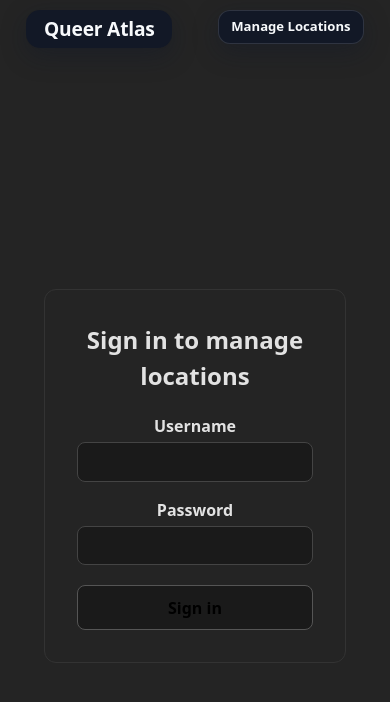
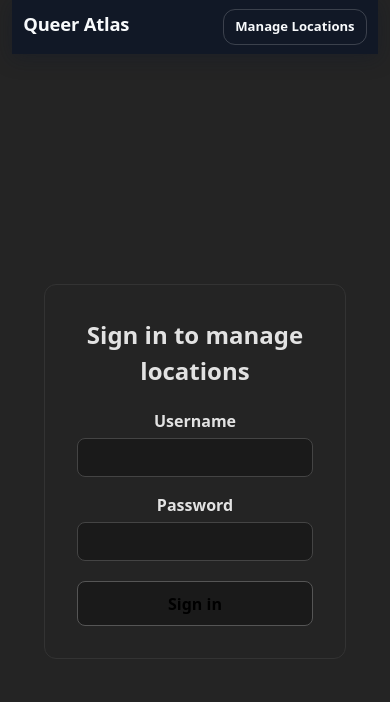
Before and after one commit to power-emma/pride-map, a React (Vite) app in the folder client/pridemap/: page /login in a window 390 px wide. Shown: the top 702 px of the page. Built offline with nearby package versions, Linux system fonts and the light colour scheme.

Commit message:
mobile fixes

```diff
--- a/client/pridemap/index.html
+++ b/client/pridemap/index.html
@@ -4,7 +4,7 @@
     <meta charset="UTF-8" />
     <link rel="icon" type="image/svg+xml" href="/vite.svg" />
     <meta name="viewport" content="width=device-width, initial-scale=1.0" />
-    <title>pridemap</title>
+    <title>Queer Atlas</title>
   </head>
   <body>
     <div id="root"></div>
--- a/client/pridemap/src/App.css
+++ b/client/pridemap/src/App.css
@@ -459,23 +459,65 @@
 }
 
 @media (max-width: 600px) {
+  /* Title + nav become a single solid top bar */
   .site-header {
-    padding: 0.6rem 0.9rem;
+    padding: 0.55rem 0.7rem;
+    gap: 0.5rem;
+    align-items: flex-start;
+    background: rgba(17, 24, 39, 0.97);
+    box-shadow: 0 4px 20px rgba(15, 23, 42, 0.35);
+    backdrop-filter: blur(8px);
+  }
+
+  /* Title stays top-left, search drops to its own full-width row below */
+  .site-header__left {
+    flex: 1 1 auto;
+    flex-wrap: wrap;
+    gap: 0.5rem;
+    min-width: 0;
+    align-items: center;
+  }
+
+  /* Flatten the pills so the top row reads as one continuous bar */
+  .site-header__title {
+    font-size: 1.15rem;
+    padding: 0.35rem 0;
+    background: transparent;
+    box-shadow: none;
+    backdrop-filter: none;
+  }
+
+  .site-header__nav {
+    gap: 0.4rem;
   }
 
   .site-header__btn {
-    padding: 0.4rem 0.75rem;
+    padding: 0.45rem 0.7rem;
     font-size: 0.82rem;
+    background: transparent;
+    box-shadow: none;
+    backdrop-filter: none;
+    border-color: rgba(255, 255, 255, 0.18);
   }
-}
 
-@media (max-width: 600px) {
+  /* Search floats below the top bar, over the map, full width */
   .search-bar {
-    width: min(200px, 46vw);
+    position: absolute;
+    top: calc(100% + 8px);
+    left: 8px;
+    right: 8px;
+    width: auto;
+    z-index: 1400;
+  }
+
+  /* 16px input avoids iOS auto-zoom on focus */
+  .search-bar__input {
+    font-size: 16px;
   }
 
   .search-bar__panel {
-    width: min(320px, calc(100vw - 32px));
+    width: 100%;
+    max-width: none;
   }
 
   .location-sidebar {
@@ -485,12 +527,33 @@
     bottom: 0;
     width: 100%;
     min-width: 0;
-    max-height: 70dvh;
+    max-height: 75dvh;
     border-radius: 18px 18px 0 0;
   }
 
+  /* Larger, easier-to-hit close target on touch screens */
+  .location-sidebar__close,
+  .services-drawer__close {
+    top: 10px;
+    right: 10px;
+    font-size: 34px;
+    padding: 4px 8px;
+  }
+
+  /* Clear the taller wrapped header and use near-full width */
   .services-drawer {
-    width: calc(100vw - 32px);
+    top: auto;
+    bottom: 0;
+    left: 0;
+    right: 0;
+    width: 100%;
+    max-height: 80dvh;
+    border-radius: 18px 18px 0 0;
+    transform: translateY(calc(100% + 16px));
+  }
+
+  .services-drawer--open {
+    transform: translateY(0);
   }
 }
 
```
